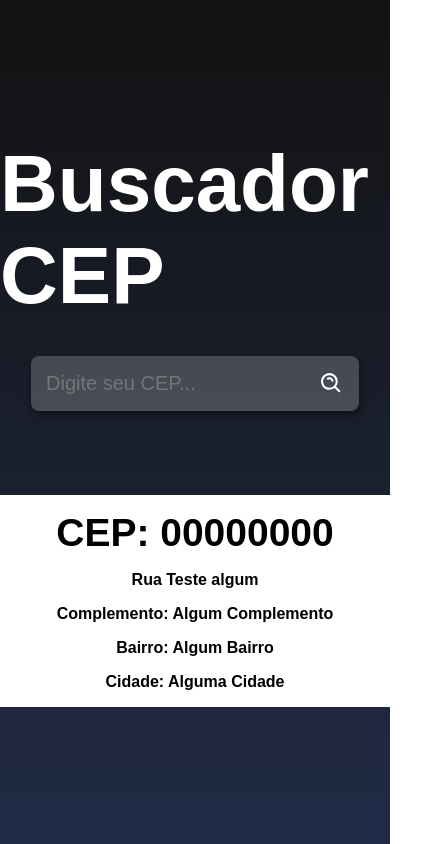
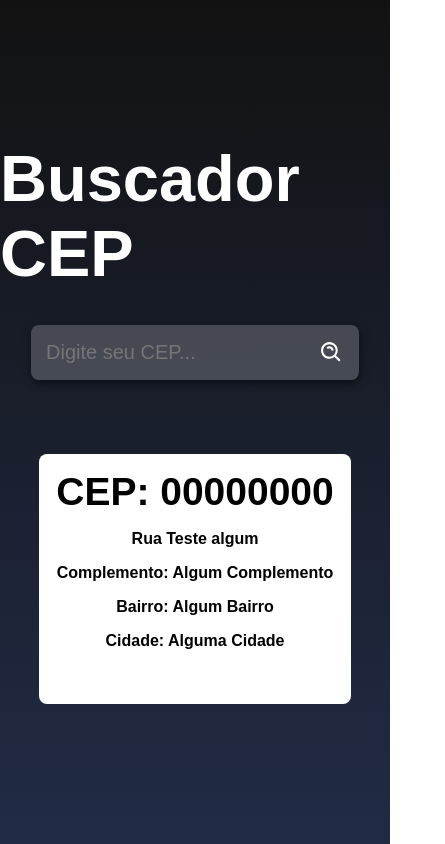
Before and after one commit to ArthurSobreira/zip-code-finder, a JavaScript app: page / in a window 390 px wide. Shown: the whole page, 445 px wide, since content can reach past the window. Built offline with nearby package versions, Linux system fonts and the light colour scheme; the HTML template or start-up script is replaced by a standard one.

Commit message:
Update style.css

```diff
--- a/src/style.css
+++ b/src/style.css
@@ -50,7 +50,7 @@
     justify-items: center;
     align-items: center;
     flex-direction: column;
-    margin-top: 50px;
+    margin-top: 40px;
     background-color: #fff;
     width: 500px;
     border-radius: 8px;
@@ -74,3 +74,14 @@
         transform: rotateX(0deg);
     }
 }
+
+@media (max-width: 570px){
+    .title {
+        font-size: 65px;
+    }
+
+    .main {
+        width: 80%;
+        min-height: 250px;
+    }
+}
```
